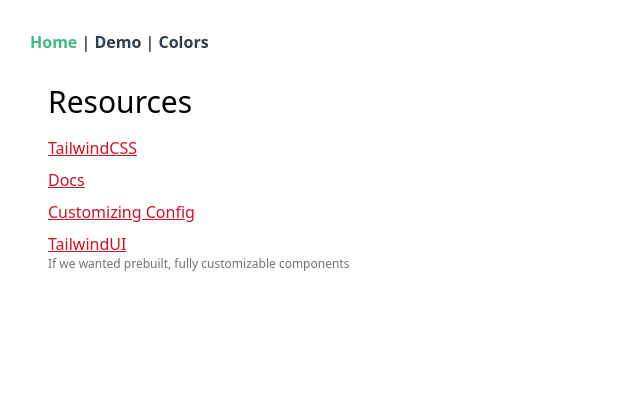
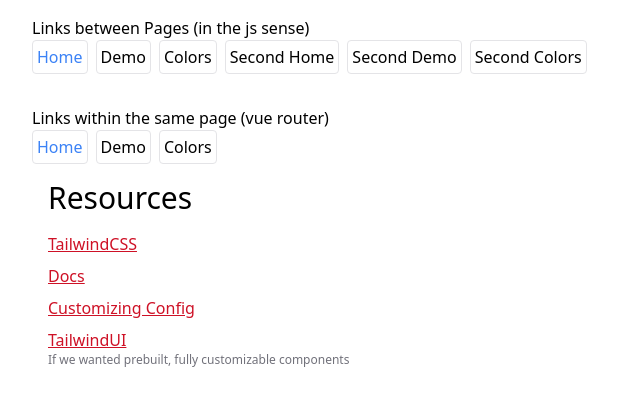
Before and after one commit to philbaker4/vue-tailwind-play, a Vue app: page / in a window 1280 px wide. Shown: the top 406 px of the page, without its empty margins (0-640 px from the left). Built offline with nearby package versions, Linux system fonts and the light colour scheme.

Commit message:
multipage app setup

```diff
--- a/src/App.vue
+++ b/src/App.vue
@@ -1,14 +1,117 @@
 <template>
   <div id="app bg-black">
-    <div id="nav">
-      <router-link to="/">Home</router-link> |
-      <router-link to="/basic-demo">Demo</router-link> |
-      <router-link to="/colors">Colors</router-link>
+    <div class="px-8 py-4">
+      <div>Links between Pages (in the js sense)</div>
+      <div class="flex space-x-2 ">
+        <a
+          class="border p-1 rounded"
+          :class="{ 'text-blue-500': path === '/' }"
+          href="/"
+          >Home</a
+        >
+        <a
+          class="border p-1 rounded"
+          :class="{ 'text-blue-500': path === '/basic-demo' }"
+          href="/basic-demo"
+          >Demo</a
+        >
+        <a
+          class="border p-1 rounded"
+          :class="{ 'text-blue-500': path === '/colors' }"
+          href="/colors"
+          >Colors</a
+        >
+        <a
+          class="border p-1 rounded"
+          :class="{ 'text-blue-500': path === '/second/' }"
+          href="/second/"
+          >Second Home</a
+        >
+        <a
+          class="border p-1 rounded"
+          :class="{ 'text-blue-500': path === '/second/basic-demo' }"
+          href="/second/basic-demo"
+          >Second Demo</a
+        >
+        <a
+          class="border p-1 rounded"
+          :class="{ 'text-blue-500': path === '/second/colors' }"
+          href="/second/colors"
+          >Second Colors</a
+        >
+      </div>
+    </div>
+    <div class="px-8 py-4">
+      <div>Links within the same page (vue router)</div>
+      <div class="flex space-x-2 ">
+        <router-link
+          class="border p-1 rounded cursor-pointer"
+          to="/"
+          v-slot="{ navigate, isExactActive }"
+          custom
+        >
+          <span :class="{ 'text-blue-500': isExactActive }" @click="navigate"
+            >Home</span
+          >
+        </router-link>
+        <router-link
+          class="border p-1 rounded cursor-pointer"
+          to="/basic-demo"
+          v-slot="{ navigate, isExactActive }"
+          custom
+        >
+          <span :class="{ 'text-blue-500': isExactActive }" @click="navigate"
+            >Demo</span
+          >
+        </router-link>
+        <router-link
+          class="border p-1 rounded cursor-pointer"
+          to="/colors"
+          v-slot="{ navigate, isExactActive }"
+          custom
+        >
+          <span :class="{ 'text-blue-500': isExactActive }" @click="navigate"
+            >Colors</span
+          >
+        </router-link>
+        <template v-if="urlBase === 'second'">
+          <router-link
+            class="border p-1 rounded cursor-pointer"
+            to="/second-page-only"
+            v-slot="{ navigate, isExactActive }"
+            custom
+          >
+            <span :class="{ 'text-blue-500': isExactActive }" @click="navigate"
+              >Second Page Specific Route</span
+            >
+          </router-link>
+        </template>
+      </div>
     </div>
     <router-view />
   </div>
 </template>
 
+<script lang="ts">
+import Vue from "vue";
+export default Vue.extend({
+  created() {
+    console.log(
+      window.location.pathname,
+      window.location.pathname.split("/")[1],
+      "==="
+    );
+  },
+  data() {
+    const path = window.location.pathname;
+    const parts = path.split("/");
+    return {
+      path,
+      urlBase: parts.length > 2 ? parts[1] : ""
+    };
+  }
+});
+</script>
 <style lang="scss">
 #app {
   font-family: Avenir, Helvetica, Arial, sans-serif;
@@ -19,8 +122,6 @@
 }
 
 #nav {
-  padding: 30px;
-
   a {
     font-weight: bold;
     color: #2c3e50;
--- a/src/main.js
+++ b/src/main.js
@@ -8,5 +8,8 @@ Vue.config.productionTip = false;
 new Vue({
   router,
   store,
-  render: h => h(App)
+  render: h => h(App),
+  created() {
+    console.log("main js");
+  }
 }).$mount("#app");
--- /dev/null
+++ b/src/router/second.js
@@ -0,0 +1,41 @@
+import Vue from "vue";
+import VueRouter from "vue-router";
+import Home from "../views/Home.vue";
+import Colors from "../views/Colors.vue";
+import Second from "../views/Second.vue";
+Vue.use(VueRouter);
+
+const routes = [
+  {
+    path: "/",
+    name: "Home",
+    component: Home
+  },
+  {
+    path: "/basic-demo",
+    name: "Demo",
+    // route level code-splitting
+    // this generates a separate chunk (about.[hash].js) for this route
+    // which is lazy-loaded when the route is visited.
+    component: () =>
+      import(/* webpackChunkName: "about" */ "../views/BasicDemo.vue")
+  },
+  {
+    path: "/colors",
+    name: "Colors",
+    component: Colors
+  },
+  {
+    path: "/second-page-only",
+    name: "Second",
+    component: Second
+  }
+];
+
+const router = new VueRouter({
+  mode: "history",
+  base: "/second/",
+  routes
+});
+console.log({ routes }, "/second/");
+export default router;
--- /dev/null
+++ b/src/second.js
@@ -0,0 +1,22 @@
+import Vue from "vue";
+import App from "./App.vue";
+import router from "./router/second";
+import store from "./store";
+import "@/scss/base.scss";
+Vue.config.productionTip = false;
+
+new Vue({
+  router,
+  store,
+  render: h => h(App),
+  created() {
+    console.log("second router:", this.$router);
+    const paths = this.$router.options.routes.map(route => {
+      return {
+        name: route.name,
+        path: route.path
+      };
+    });
+    console.log({ paths });
+  }
+}).$mount("#app");
--- /dev/null
+++ b/src/views/Second.vue
@@ -0,0 +1,13 @@
+<template>
+  <div>
+    Some additional second router route that is not available in the first
+  </div>
+</template>
+
+<script>
+export default {};
+</script>
+
+<style scoped lang="scss">
+// @import 'dv/lib/SASS/_vars.scss';
+</style>
--- /dev/null
+++ b/vue.config.js
@@ -0,0 +1,44 @@
+module.exports = {
+  devServer: {
+    proxy: {
+      "/second": {
+        target: "http://localhost:8080",
+        pathRewrite: { "^/.*": "/second.html" }
+      }
+    }
+  },
+  pages: {
+    index: {
+      // entry for the page
+      entry: "src/main.js",
+      // the source template
+      template: "public/index.html",
+      // output as dist/index.html
+      filename: "index.html",
+      // when using title option,
+      // template title tag needs to be <title><%= htmlWebpackPlugin.options.title %></title>
+      title: "Index Page",
+      // chunks to include on this page, by default includes
+      // extracted common chunks and vendor chunks.
+      chunks: ["chunk-vendors", "chunk-common", "index"]
+    },
+    // when using the entry-only string format,
+    // template is inferred to be `public/subpage.html`
+    // and falls back to `public/index.html` if not found.
+    // Output filename is inferred to be `subpage.html`.
+    second: {
+      entry: "src/second.js",
+      // the source template
+      template: "public/index.html",
+      // output as dist/index.html
+      filename: "second.html",
+      // when using title option,
+      // template title tag needs to be <title><%= htmlWebpackPlugin.options.title %></title>
+      title: "second Page",
+      // chunks to include on this page, by default includes
+      // extracted common chunks and vendor chunks.
+      chunks: ["chunk-vendors", "chunk-common", "second"]
+    },
+    "third/index": "src/second.js"
+  }
+};
```
